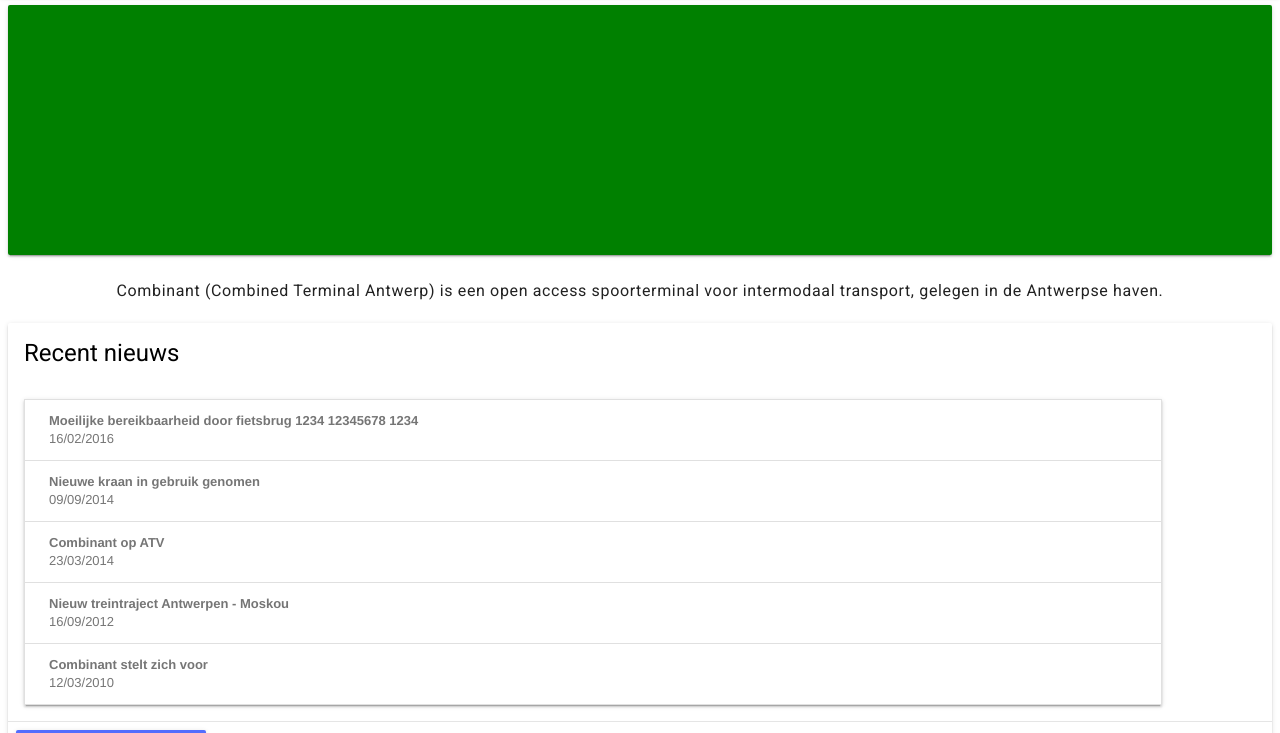
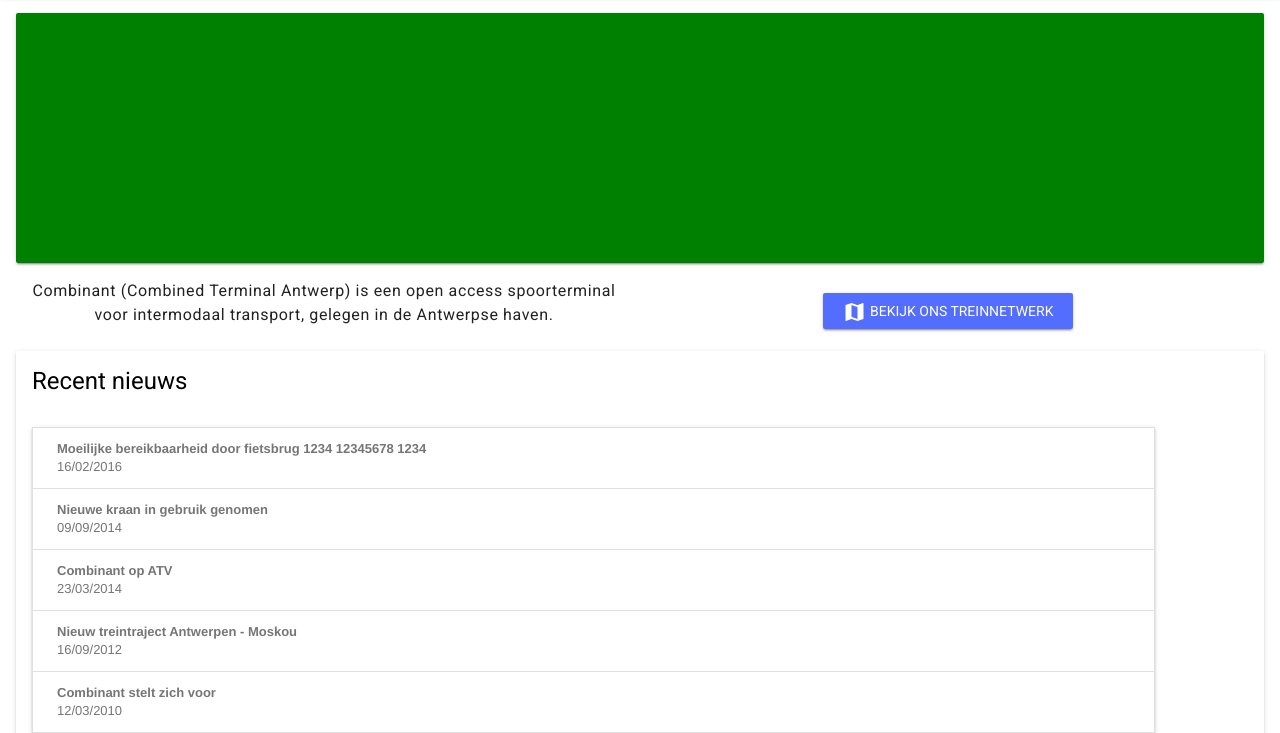
Before and after one commit to combinant/combinant.github.io, a plain HTML site: page home/index.html in a window 1280 px wide. Shown: the part 67-800 px from the top of the page. Drawn offline with nearby package versions, Linux system fonts and the light colour scheme; files whose address does not match are found by name.

Commit message:
Deploy from Forestry.io

```diff
--- a/css/style.css
+++ b/css/style.css
@@ -57,6 +57,18 @@
     margin-bottom: 20px;
 }
 
+@media (min-width: 840px) {
+    .home-news {
+        margin-top: 0px;
+    }
+}
+
+@media (max-width: 840px) {
+    .home-news {
+        margin-top: 35px;
+    }
+}
+
 @media (max-width: 370px) {
     .contact--hide-small {
         display: none !important;
@@ -79,3 +91,20 @@
 .wide {
     width: 100%;
 }
+
+.home-tagline {
+    margin-top: 0px;
+}
+
+.home-trainnetwork-wrapper {
+    position: relative;
+}
+
+.home-trainnetwork-button {
+    display: block;
+    position: absolute;
+    top: 50%;
+    transform: translate(-50%, -50%);
+    left: 50%;
+    width: 250px;
+}
--- a/home/index.html
+++ b/home/index.html
@@ -61,12 +61,23 @@
     </div>
     <main id="layoutMain" class="mdl-layout__content">
         <div class="page-content">
-<div style="background-color: green; height: 250px" class="home-vspace mdl-card mdl-shadow--2dp mdl-cell mdl-cell--12-col">
+<div class="mdl-grid">
+    <div style="background-color: green; height: 250px;"
+         class="mdl-card mdl-shadow--2dp mdl-cell mdl-cell--12-col">
     </div>
-<div style="text-align: center" class="home-vspace mdl-cell mdl-cell--12-col">
-    <h6>Combinant (Combined Terminal Antwerp) is een open access spoorterminal voor intermodaal transport, gelegen in de Antwerpse haven.</h6>
+
+    <div style="text-align: center" class="mdl-cell mdl-cell--6-col mdl-cell--8-col-tablet mdl-cell--4-col-phone">
+        <h6 class="home-tagline">Combinant (Combined Terminal Antwerp) is een open access spoorterminal voor intermodaal transport, gelegen
+            in de Antwerpse haven.</h6>
     </div>
-<div class="mdl-card mdl-shadow--2dp mdl-cell mdl-cell--12-col">
+
+    <div class="home-trainnetwork-wrapper mdl-cell--6-col mdl-cell--8-col-tablet mdl-cell--4-col-phone">
+        <button class="home-trainnetwork-button mdl-button mdl-js-button mdl-button--raised mdl-button--accent">
+            <i class="material-icons">map</i>&nbsp;Bekijk ons treinnetwerk
+        </button>
+    </div>
+
+    <div class="home-news mdl-card mdl-shadow--2dp mdl-cell mdl-cell--12-col">
         <div class="mdl-card__title">
             <h3 class="mdl-card__title-text">Recent nieuws</h3>
         </div>
@@ -91,7 +102,9 @@
                     </td>
                 </tr>
                 <tr>
-                <td onclick="window.document.location='/2017/combinant-stelt-zich-voor';" class="table-link mdl-data-table__cell--non-numeric"><strong>Combinant stelt zich voor</strong><br/>12/03/2010
+                    <td onclick="window.document.location='/2017/combinant-stelt-zich-voor';"
+                        class="table-link mdl-data-table__cell--non-numeric"><strong>Combinant stelt zich
+                        voor</strong><br/>12/03/2010
                     </td>
                 </tr>
                 </tbody>
@@ -102,6 +115,7 @@
                class="mdl-button mdl-js-button mdl-button--raised mdl-js-ripple-effect mdl-button--accent btnBook"
                data-upgraded=",MaterialButton,MaterialRipple">Bekijk all het nieuws<span
                     class="mdl-button__ripple-container"><span class="mdl-ripple"></span></span></a>
+        </div>
     </div>
 </div>
 <footer id="layoutFooter" class="mdl-mini-footer" style="visibility: hidden;">
```
Also changed, not shown: index.html (+19 -5 lines), index.xml (+19 -5 lines). Lines whose indentation alone changed are shown as unchanged.
